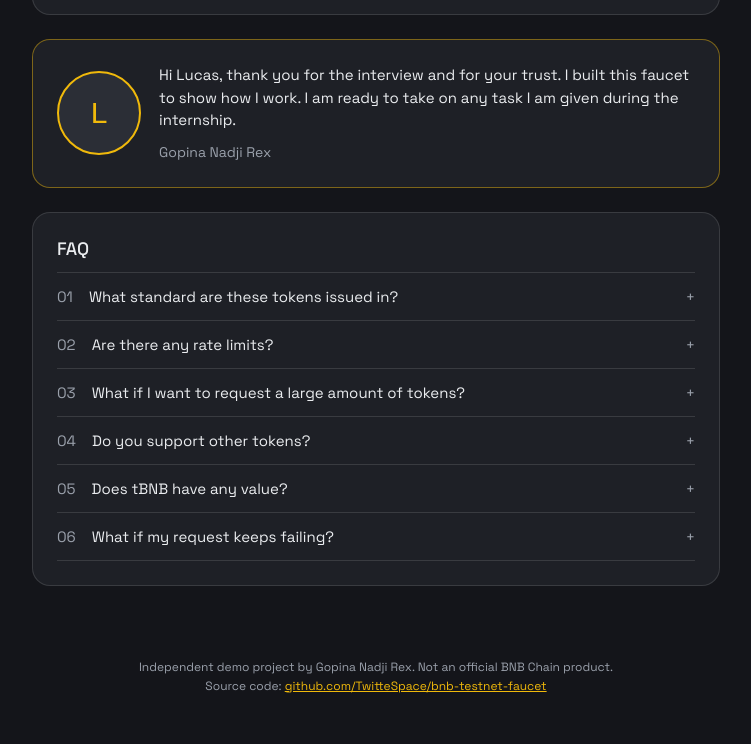
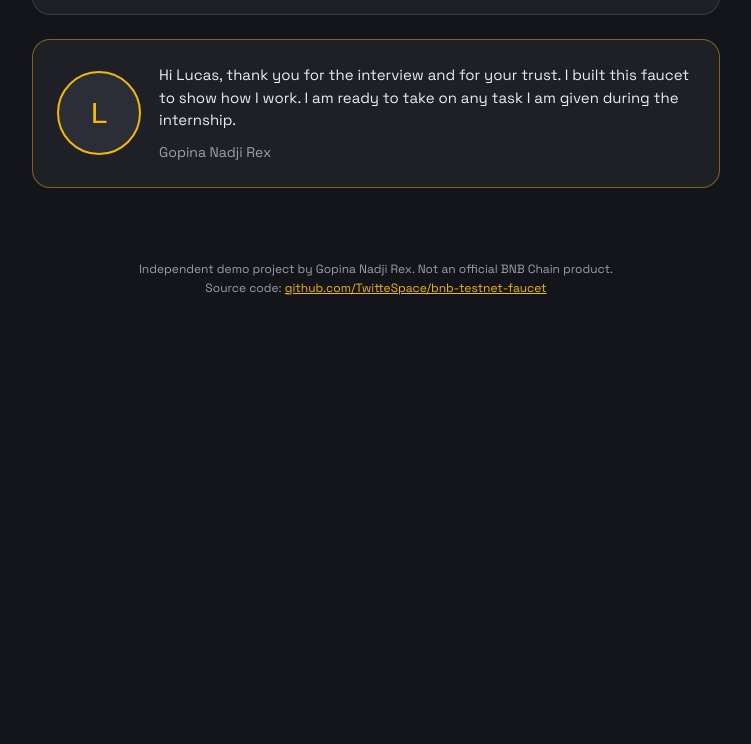
Before and after one commit to TwitteSpace/bnb-testnet-faucet, a website: page public/index.html in a window 1280 px wide. Shown: the part 480-1224 px from the top of the page, without its empty margins (264-1015 px from the left). After the commit the page ends 826 px from the top, so only its background shows below. Drawn offline with Linux system fonts and the light colour scheme; no server answers; a web font is replaced by a local one.

Commit message:
Remove the FAQ section

```diff
--- a/public/index.html
+++ b/public/index.html
@@ -46,14 +46,6 @@
   .note p { margin: 0 0 10px; line-height: 1.5; font-size: 15px; }
   .note .sign { margin: 0; color: var(--muted); font-size: 14px; }
 
-  .faq details { border-top: 1px solid var(--line); padding: 14px 0; }
-  .faq details:last-child { border-bottom: 1px solid var(--line); }
-  .faq summary { cursor: pointer; list-style: none; display: flex; gap: 16px; font-size: 15px; }
-  .faq summary::-webkit-details-marker { display: none; }
-  .faq summary i { font-style: normal; color: var(--muted); }
-  .faq summary::after { content: "+"; margin-left: auto; color: var(--muted); }
-  .faq details[open] summary::after { content: "\2212"; }
-  .faq p { margin: 10px 0 0 34px; color: var(--muted); font-size: 14px; line-height: 1.5; }
 
   footer { max-width: 720px; margin: 0 auto; padding: 8px 16px 48px; color: var(--muted); font-size: 12px; text-align: center; line-height: 1.6; }
   @media (max-width: 560px) { .row { grid-template-columns: 1fr; } .note { flex-direction: column; text-align: center; } }
@@ -93,15 +85,6 @@
       </div>
     </section>
 
-    <section class="card faq">
-      <h2>FAQ</h2>
-      <details><summary><i>01</i> What standard are these tokens issued in?</summary><p>This faucet sends native tBNB on BSC Testnet (chain ID 97). It does not send BEP20 tokens.</p></details>
-      <details><summary><i>02</i> Are there any rate limits?</summary><p>Yes. One claim of 0.3 tBNB every 24 hours, per address and per IP.</p></details>
-      <details><summary><i>03</i> What if I want to request a large amount of tokens?</summary><p>This demo only sends 0.3 tBNB. For larger amounts, use the official BNB Chain testnet faucet.</p></details>
-      <details><summary><i>04</i> Do you support other tokens?</summary><p>No. Only tBNB.</p></details>
-      <details><summary><i>05</i> Does tBNB have any value?</summary><p>No. It is for testing only and cannot be traded.</p></details>
-      <details><summary><i>06</i> What if my request keeps failing?</summary><p>Check that the address holds at least 0.002 BNB on BSC Mainnet, then wait a few minutes and try again.</p></details>
-    </section>
   </main>
   <footer>
     Independent demo project by Gopina Nadji Rex. Not an official BNB Chain product.<br>
```
